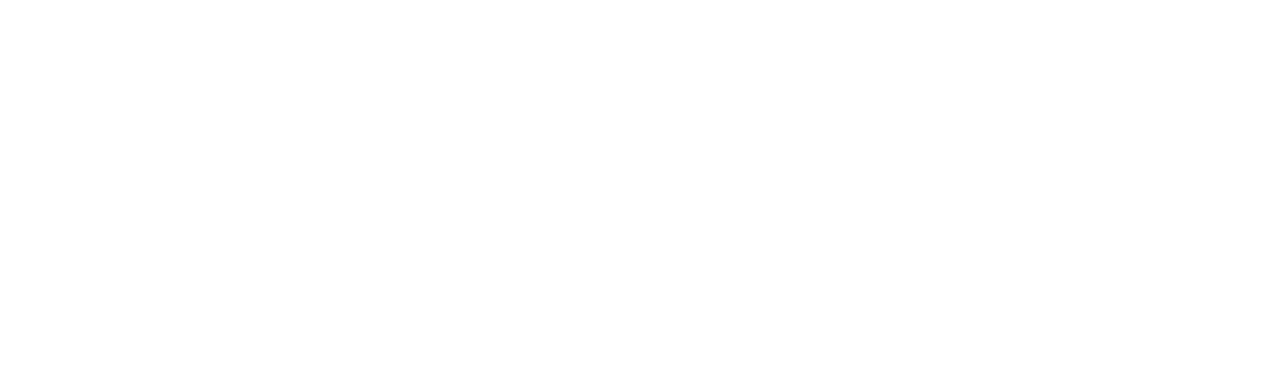
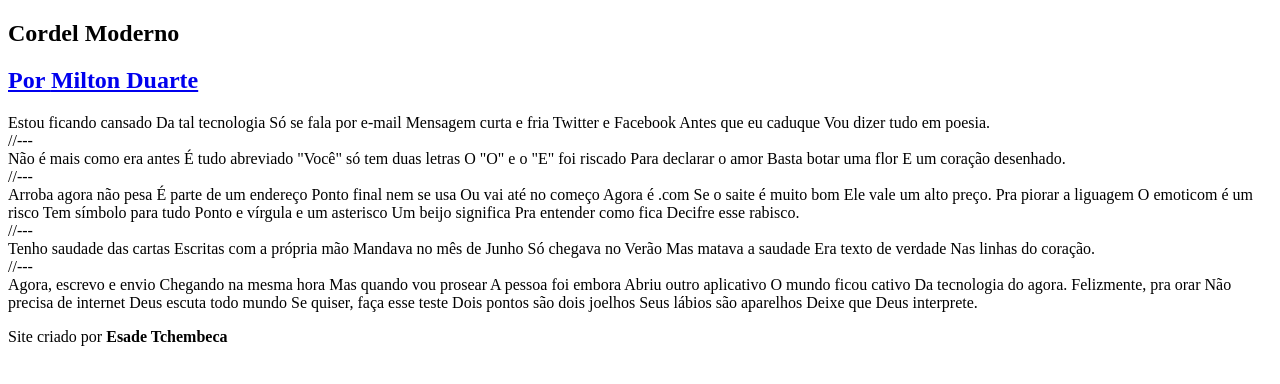
Before and after one commit to EsadeTchembeca/cordel_moderno, a plain HTML site: page index.html in a window 1280 px wide. Drawn offline with Linux system fonts and the light colour scheme.

Commit message:
adicionando html

```diff
--- a/index.html
+++ b/index.html
@@ -7,6 +7,92 @@
     <title>Cordel Moderno</title>
 </head>
 <body>
+<header>
+    <section id="tp1" class="header" >
+        <h1>Cordel Moderno</h1>
+    </section>
+    <nav id="tp2" class="header" >
+        <h2><a href="https://www.recantodasletras.com.br/poesias/3186743">Por <strong>Milton Duarte</strong></a></h2>
+    </nav>
+</header>
 
+<main>
+    <div>
+        Estou ficando cansado
+        Da tal tecnologia
+        Só se fala por e-mail
+        Mensagem curta e fria
+        Twitter e Facebook
+        Antes que eu caduque
+        Vou dizer tudo em poesia.
+    </div>
+
+    //---
+
+    <div>
+        Não é mais como era antes
+        É tudo abreviado
+        "Você" só tem duas letras
+        O "O" e o "E" foi riscado
+        Para declarar o amor
+        Basta botar uma flor
+        E um coração desenhado.
+    </div>
+
+    //---
+
+    <div>
+        Arroba agora não pesa
+        É parte de um endereço
+        Ponto final nem se usa
+        Ou vai até no começo
+        Agora é .com
+        Se o saite é muito bom
+        Ele vale um alto preço.
+
+        Pra piorar a liguagem
+        O emoticom é um risco
+        Tem símbolo para tudo
+        Ponto e vírgula e um asterisco
+        Um beijo significa
+        Pra entender como fica
+        Decifre esse rabisco.
+    </div>
+
+    //---
+
+    <div>
+        Tenho saudade das cartas
+        Escritas com a própria mão
+        Mandava no mês de Junho
+        Só chegava no Verão
+        Mas matava a saudade
+        Era texto de verdade
+        Nas linhas do coração.
+    </div>
+
+    //---
+
+    <div>
+        Agora, escrevo e envio
+        Chegando na mesma hora
+        Mas quando vou prosear
+        A pessoa foi embora
+        Abriu outro aplicativo
+        O mundo ficou cativo
+        Da tecnologia do agora.
+
+        Felizmente, pra orar
+        Não precisa de internet
+        Deus escuta todo mundo
+        Se quiser, faça esse teste
+        Dois pontos são dois joelhos
+        Seus lábios são aparelhos
+        Deixe que Deus interprete.
+    </div>
+</main>
+<footer>
+    <p>Site criado por <strong>Esade Tchembeca</strong></p>
+</footer>
 </body>
 </html>
```
